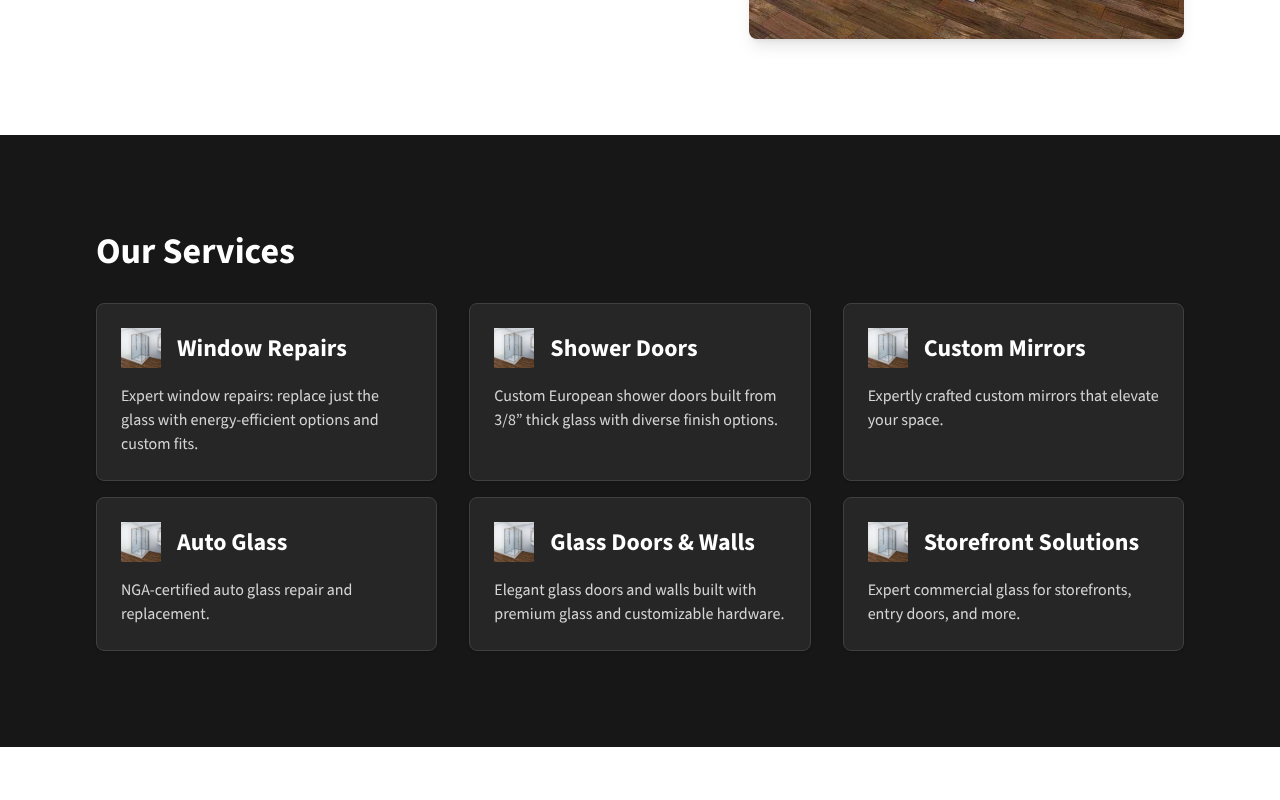
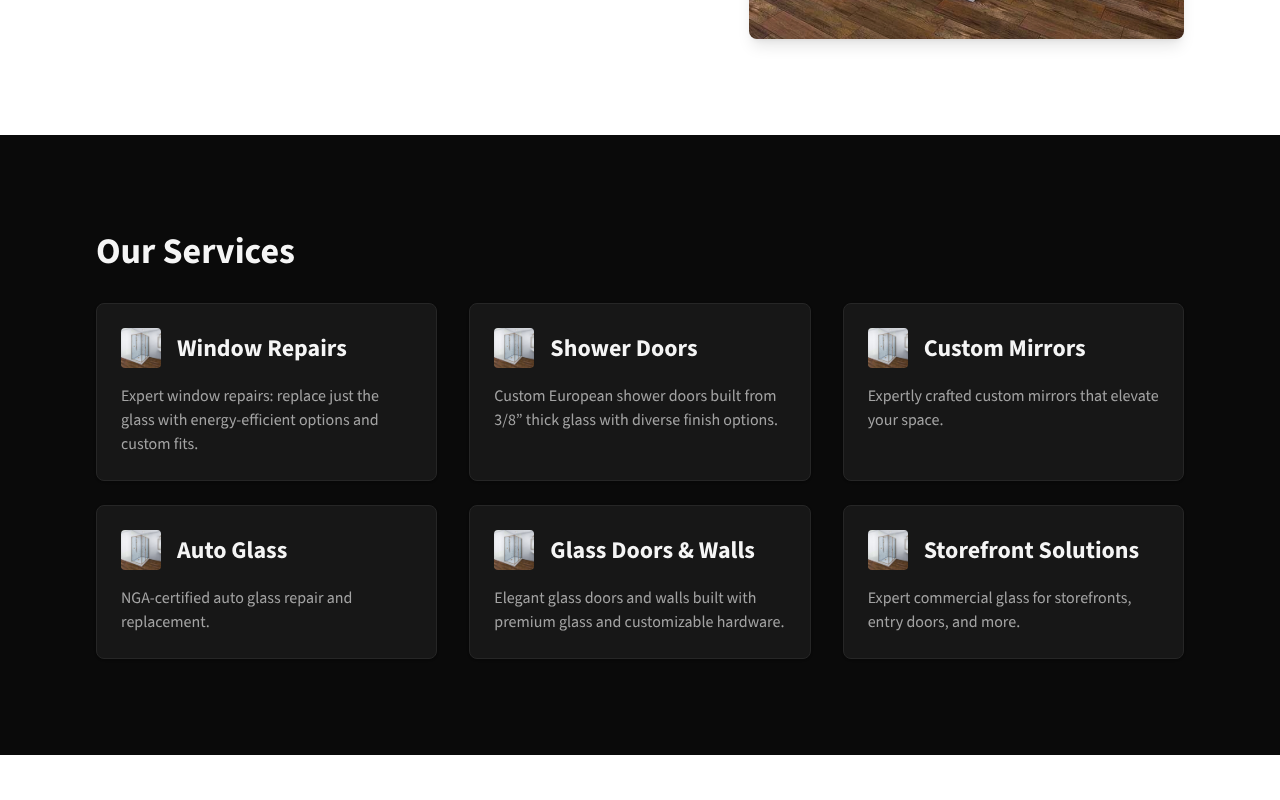
Before and after one commit to AaronRDurant/clarkston-glass, a Next.js app: page / in a window 1280 px wide. Shown: the part 580-1380 px from the top of the page. Built offline with nearby package versions, Linux system fonts and the light colour scheme.

Commit message:
Polish services section layout

```diff
--- a/src/app/globals.css
+++ b/src/app/globals.css
@@ -88,19 +88,19 @@ body {
    ========================================================================== */
 
 .section-dark {
-  @apply bg-neutral-900 text-white;
+  @apply bg-[#0a0a0a] text-neutral-200;
 }
 
 .card-dark {
-  @apply bg-neutral-800 border border-neutral-700;
+  @apply bg-neutral-900 border border-neutral-800;
 }
 
 .card-dark-heading {
-  @apply text-white;
+  @apply text-neutral-100;
 }
 
 .card-dark-text {
-  @apply text-neutral-300;
+  @apply text-neutral-400;
 }
 
 /* ==========================================================================
--- a/src/components/Services.tsx
+++ b/src/components/Services.tsx
@@ -47,14 +47,14 @@ export default function Services() {
   return (
     <div className="section-dark w-full">
       <div className="section-wrapper py-12">
-        <h1 className="text-4xl font-bold mb-8 card-dark-heading">
+        <h1 className="text-2xl md:text-4xl font-bold mb-6 md:mb-8 card-dark-heading">
           Our Services
         </h1>
-        <div className="grid grid-cols-1 md:grid-cols-3 gap-x-8 gap-y-4">
+        <div className="grid grid-cols-1 md:grid-cols-3 gap-x-8 gap-y-6">
           {services.map((service, index) => (
             <div
               key={index}
-              className="card-dark p-6 rounded-lg shadow hover:shadow-lg transition duration-300"
+              className="card-dark p-5 md:p-6 rounded-lg shadow hover:shadow-lg transition duration-300"
             >
               <div className="flex items-center mb-4">
                 <Image
@@ -62,13 +62,15 @@ export default function Services() {
                   alt={service.title}
                   width={40}
                   height={40}
-                  className="mr-4"
+                  className="w-10 h-10 mr-4 rounded"
                 />
-                <h2 className="text-2xl font-semibold card-dark-heading">
+                <h2 className="text-xl md:text-2xl font-semibold card-dark-heading">
                   {service.title}
                 </h2>
               </div>
-              <p className="text-base card-dark-text">{service.description}</p>
+              <p className="text-base md:text-base leading-snug card-dark-text">
+                {service.description}
+              </p>
             </div>
           ))}
         </div>
```
